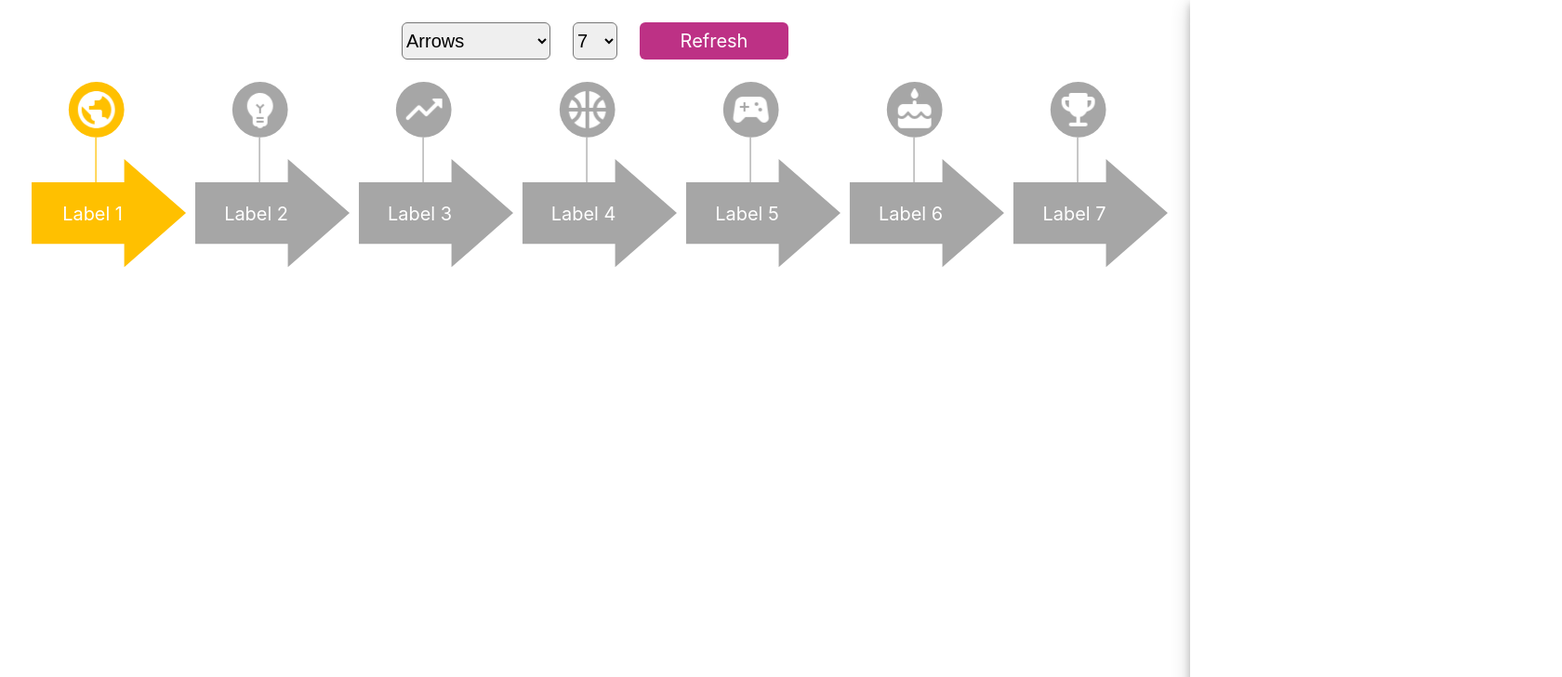
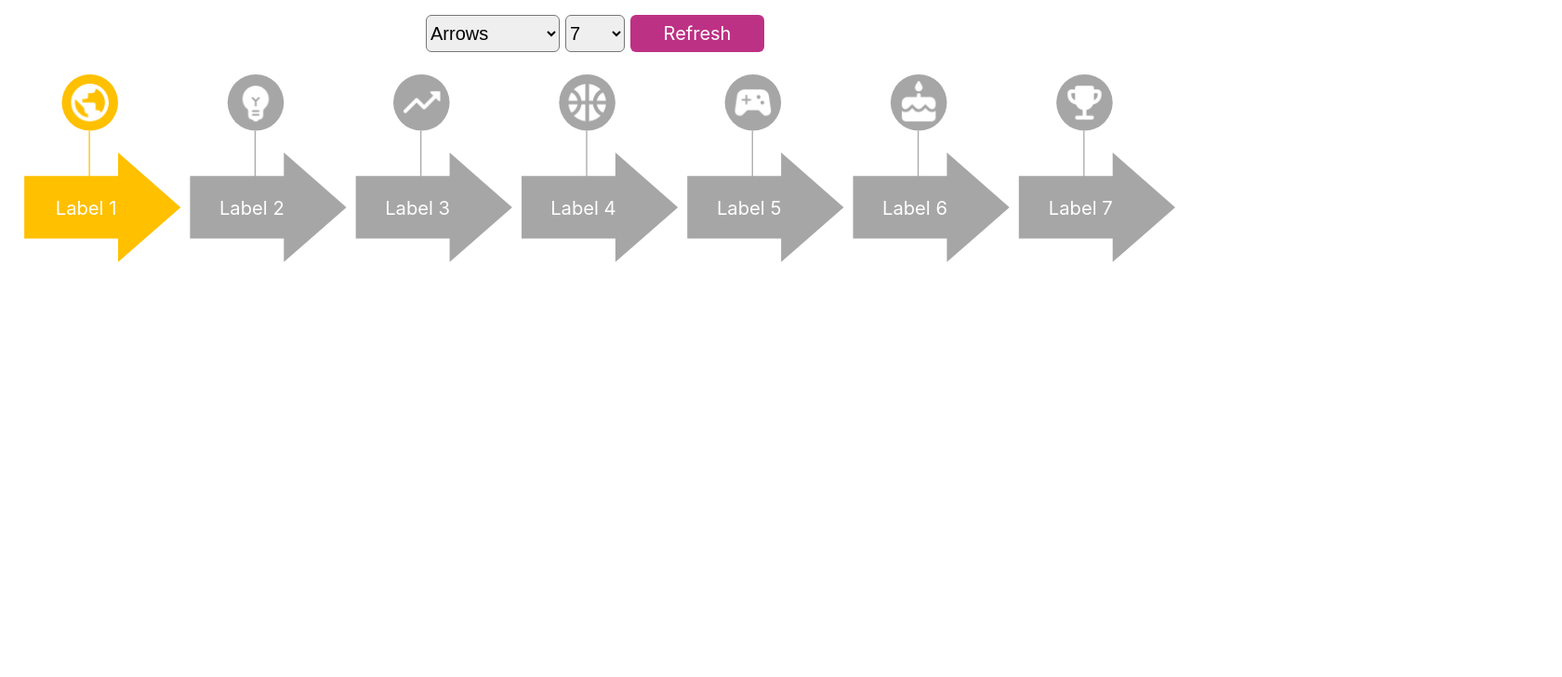
Before and after one commit to brentmcleod/smart-shapes, a React (Create React App) app: page / in a window 1280 px wide. Shown: the top 728 px of the page at 93% size, 1680 px wide, since content can reach past the window. Built offline with nearby package versions, Linux system fonts and the light colour scheme.

Commit message:
Fixed CSS issues on mobile

```diff
--- a/src/components/FlyoutContent.js
+++ b/src/components/FlyoutContent.js
@@ -8,7 +8,7 @@ const FlyoutContent = ({ content, hideContent }) => {
           "flyout-content-background " + (content ? "active" : "disabled")
         }
         onClick={() => hideContent()}
-      ></div>
+      >
         <div
           className={"flyout-content " + (content ? "active" : "disabled")}
           onClick={e => e.stopPropagation()}
@@ -27,6 +27,7 @@ const FlyoutContent = ({ content, hideContent }) => {
             </>
           )}
         </div>
+      </div>
     </>
   );
 };
--- a/src/index.css
+++ b/src/index.css
@@ -11,9 +11,12 @@
 
 html {
   scroll-behavior: smooth;
+  overflow-x: hidden;
 }
 
 body {
+  position: relative;
+  height: 100vh;
   margin: 0;
   padding: 0;
   box-sizing: border-box;
@@ -27,7 +30,7 @@ body {
 }
 
 body.modal-open {
-  /* overflow-y: hidden; */
+  overflow-y: hidden;
 }
 
 /* Remove Button CSS */
@@ -49,7 +52,13 @@ svg {
 /* Class CSS */
 
 .App {
-  margin: 1.5rem;
+  margin: 0.5rem;
+}
+
+@media only screen and (min-width: 600px) {
+  .App {
+    margin: 1rem;
+  }
 }
 
 .diagram-label-wrapper {
@@ -216,34 +225,43 @@ svg {
 /* Flyout Content CSS */
 
 .flyout-content-background {
+  visibility: hidden;
   position: fixed;
-  display: none;
   top: 0;
   left: 0;
   width: 100vw;
   height: 100vh;
   overflow-x: hidden;
   overflow-y: auto;
+  transition: visibility 0ms linear 300ms;
   z-index: 1;
 }
 
 .flyout-content-background.active {
-  display: block;
+  visibility: visible;
+  transition: visibility 0ms linear;
 }
 
 .flyout-content {
   position: absolute;
   top: 0;
-  right: -400px;
-  width: 400px;
+  right: -700px;
+  width: 100%;
   height: 100vh;
   background-color: white;
   box-shadow: 0 4px 8px 0 rgba(0, 0, 0, 0.2), 0 6px 20px 0 rgba(0, 0, 0, 0.19);
   transition: right 300ms ease-in-out;
+  overflow-x: hidden;
   z-index: inherit;
 }
 
-.flyout-content.active {
+@media only screen and (min-width: 600px) {
+  .flyout-content {
+    width: 400px;
+  }
+}
+
+.flyout-content-background.active .flyout-content {
   right: 0;
   transition: right 300ms ease-in-out;
 }
@@ -265,14 +283,14 @@ svg {
   justify-content: center;
   width: 8rem;
   height: 2.5rem;
-  margin: 0 auto;
+  margin: 1rem auto 3rem auto;
   color: white;
   background-color: #bd3185;
   border-radius: 6px;
   font-size: 1.25rem;
 }
 
-.btn-action:hover {
+.btn-continue:hover {
   filter: brightness(110%);
 }
 
@@ -286,25 +304,28 @@ svg {
 }
 
 .controls select {
-  width: 10rem;
+  width: 9rem;
   height: 2.5rem;
-  margin: 0 12px;
   border-radius: 6px;
   font-size: 1.25rem;
 }
 
 .controls .select-count {
-  width: 3rem;
+  width: 4rem;
+  margin: 0 6px;
 }
 
 .btn-refresh {
-  width: 10rem;
+  width: 9rem;
   height: 2.5rem;
-  margin: 0 12px;
   color: white;
   background-color: #bd3185;
   border-radius: 6px;
   font-size: 1.25rem;
+}
+
+.btn-refresh:hover {
+  filter: brightness(110%);
 }
 
 /* Smart Diagram Max Widths */
@@ -322,11 +343,11 @@ svg {
 }
 
 .smart-diagram-wrapper.cycle {
-  max-width: 750px;
+  max-width: 700px;
 }
 
 .smart-diagram-wrapper.honeycomb {
-  max-width: 800px;
+  max-width: 700px;
 }
 
 .smart-diagram-wrapper.matrix {
@@ -334,7 +355,7 @@ svg {
 }
 
 .smart-diagram-wrapper.pie {
-  max-width: 750px;
+  max-width: 700px;
 }
 
 .smart-diagram-wrapper.pyramid {
```
Lines whose indentation alone changed are shown as unchanged.
